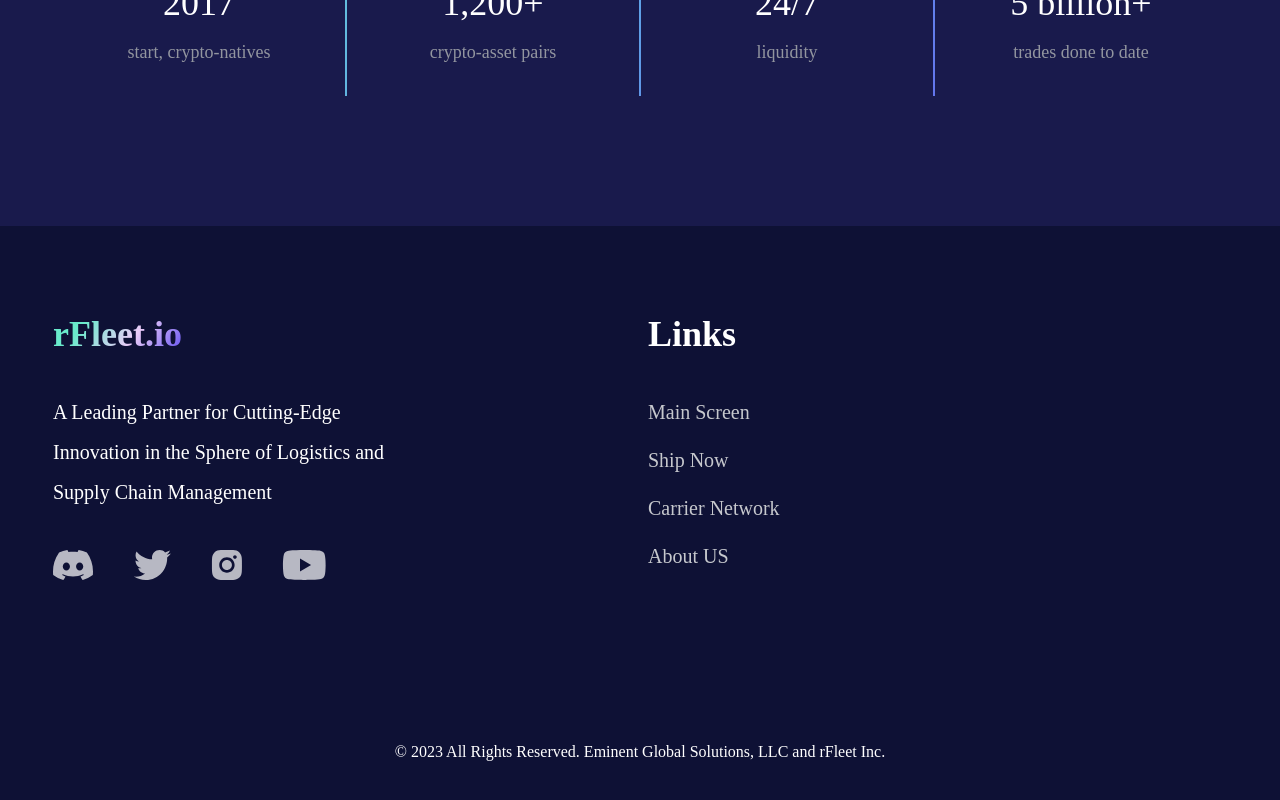
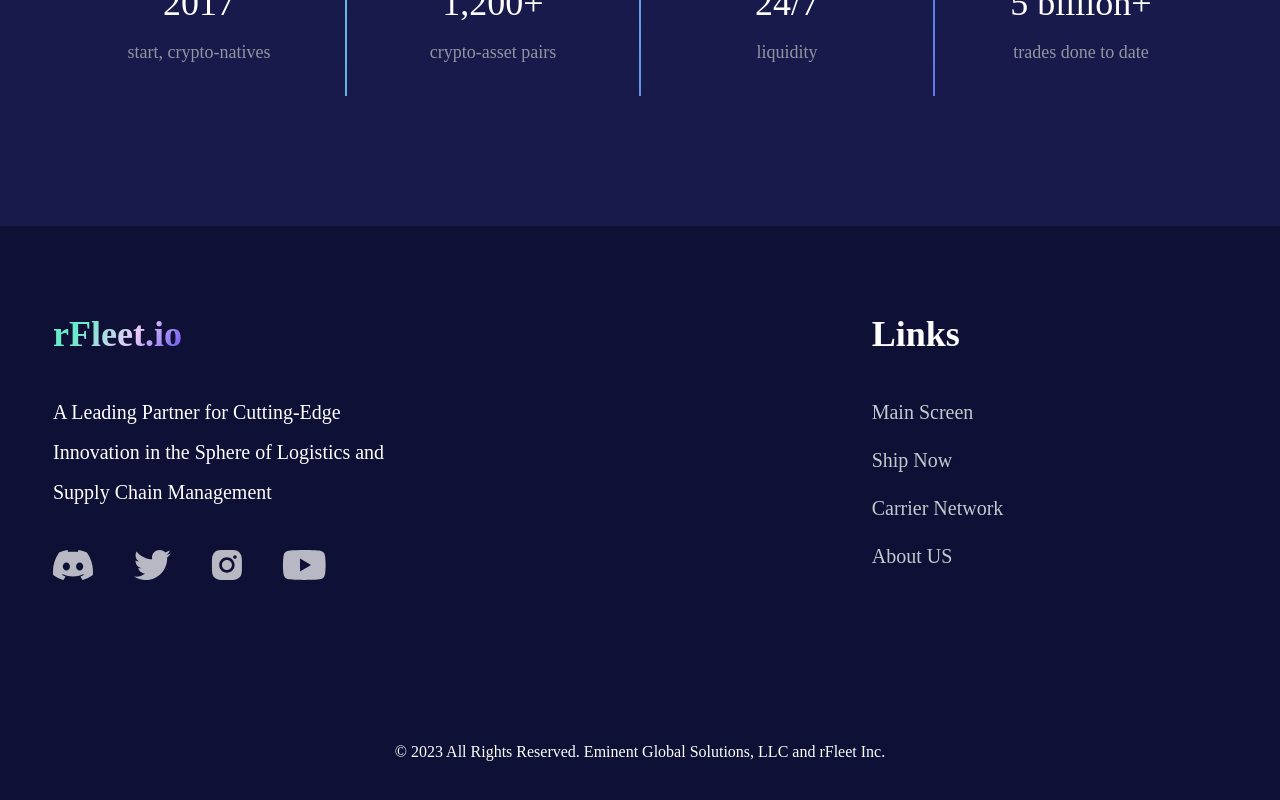
Before and after one commit to jim-carroll-123/rFLEET, a Next.js app: page / in a window 1280 px wide. Shown: the part 5447-6247 px from the top of the page. Built offline with nearby package versions, Linux system fonts and the light colour scheme; what tw-elements would draw is missing.

Commit message:
fix: footer incorrect center of links

```diff
--- a/src/components/layout/Footer.tsx
+++ b/src/components/layout/Footer.tsx
@@ -35,7 +35,7 @@ export default function Example() {
               </Link>
             </div>
           </div>
-          <div className="flex lg:justify-ceter justify-start">
+          <div className="flex lg:justify-center justify-start">
             <div className="flex flex-col gap-11 mt-11 lg:mt-0">
               <h4 className="font-semibold">Links</h4>
               <div className="flex flex-col gap-5 text-gray-200">
```
